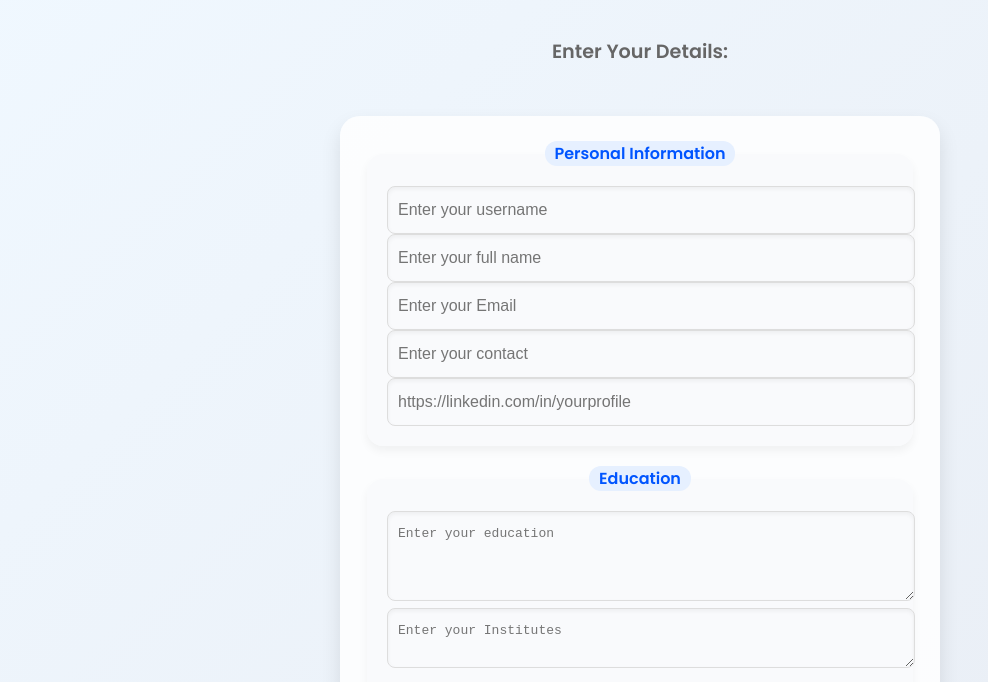
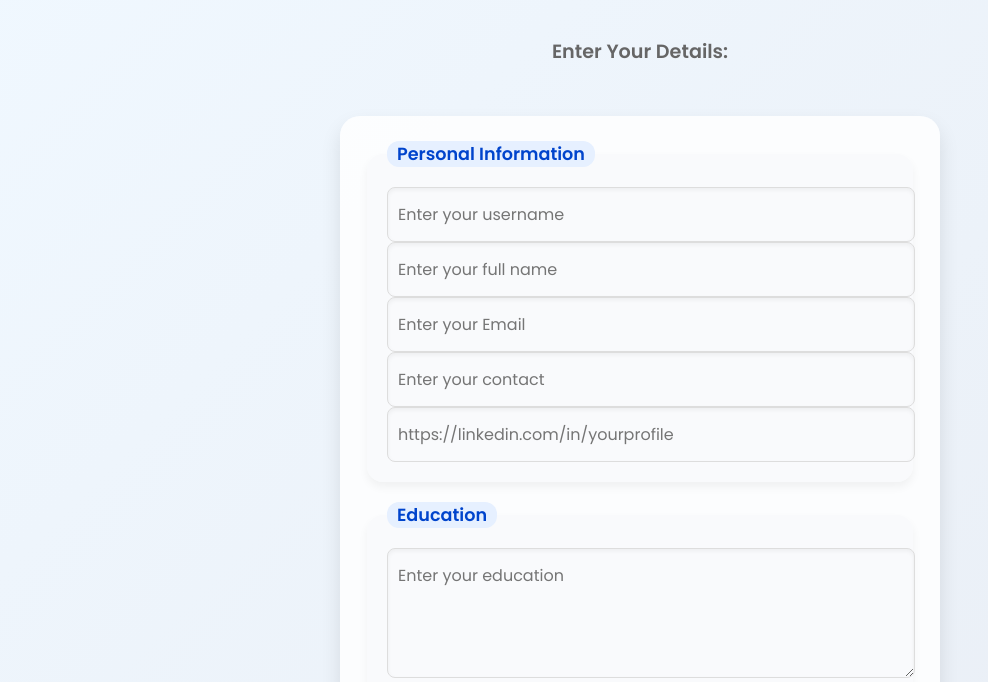
Before and after one commit to NotAnonymousUser/HACKATHON-Milestone-Based-Interactive-Resume-Builder, a plain HTML site: page Milestone 5/index.html in a window 1280 px wide. Shown: the part 72-754 px from the top of the page, without its empty margins (0-988 px from the left). Drawn offline with Linux system fonts and the light colour scheme.

Commit message:
Update style.css

```diff
--- a/Milestone 5/style.css
+++ b/Milestone 5/style.css
@@ -1,4 +1,3 @@
-
 /* General Styling */
 body {
   font-family: "Poppins", sans-serif;
@@ -17,11 +16,15 @@ form {
 }
 
 /* Headings */
+h1, h4, legend {
+  font-family: "Poppins", sans-serif;
+  font-weight: 600;
+  color: #0044cc;
+}
+
 h1 {
   font-size: 2em;
-  font-weight: 600;
   text-align: center;
-  color: #0044cc;
 }
 
 h4 {
@@ -42,22 +45,15 @@ fieldset {
 }
 
 legend {
-  font-weight: 600;
-  color: #0055ff;
   padding: 0 10px;
   background-color: #e6f0ff;
   border-radius: 12px;
-  margin: auto;
+  font-size: 1.1em;
 }
 
-/* Floating Labels for Input Fields */
-.form-group {
-  position: relative;
-  margin-top: 20px;
-}
-
-input,
-textarea {
+/* Input and Textarea Styling */
+input, textarea {
+  font-family: "Poppins", sans-serif;
   width: 100%;
   padding: 14px 10px;
   font-size: 1em;
@@ -69,11 +65,11 @@ textarea {
   transition: border-color 0.3s;
 }
 
-input:focus,
-textarea:focus {
+input:focus, textarea:focus {
   border-color: #0044cc;
 }
 
+/* Labels and Floating Labels */
 label {
   position: absolute;
   top: 14px;
@@ -97,8 +93,7 @@ textarea:not(:placeholder-shown) + label {
 }
 
 /* Buttons */
-button,
-#download-pdf {
+button, #download-pdf {
   width: 100%;
   background-color: #0044cc;
   color: #fff;
@@ -112,8 +107,7 @@ button,
   box-shadow: 0 4px 12px rgba(0, 0, 0, 0.1);
 }
 
-button:hover,
-#download-pdf:hover {
+button:hover, #download-pdf:hover {
   background-color: #002a80;
 }
 
```
